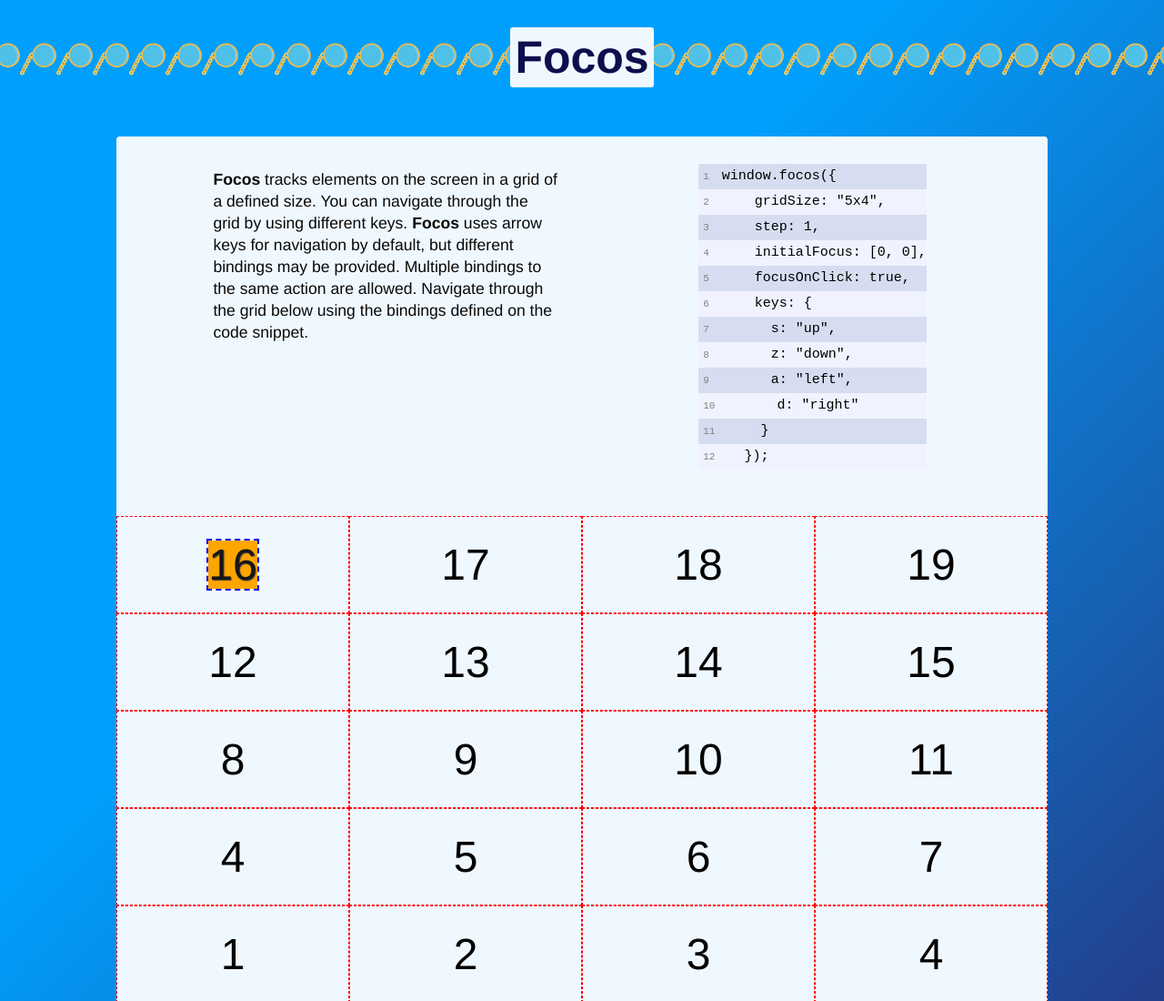
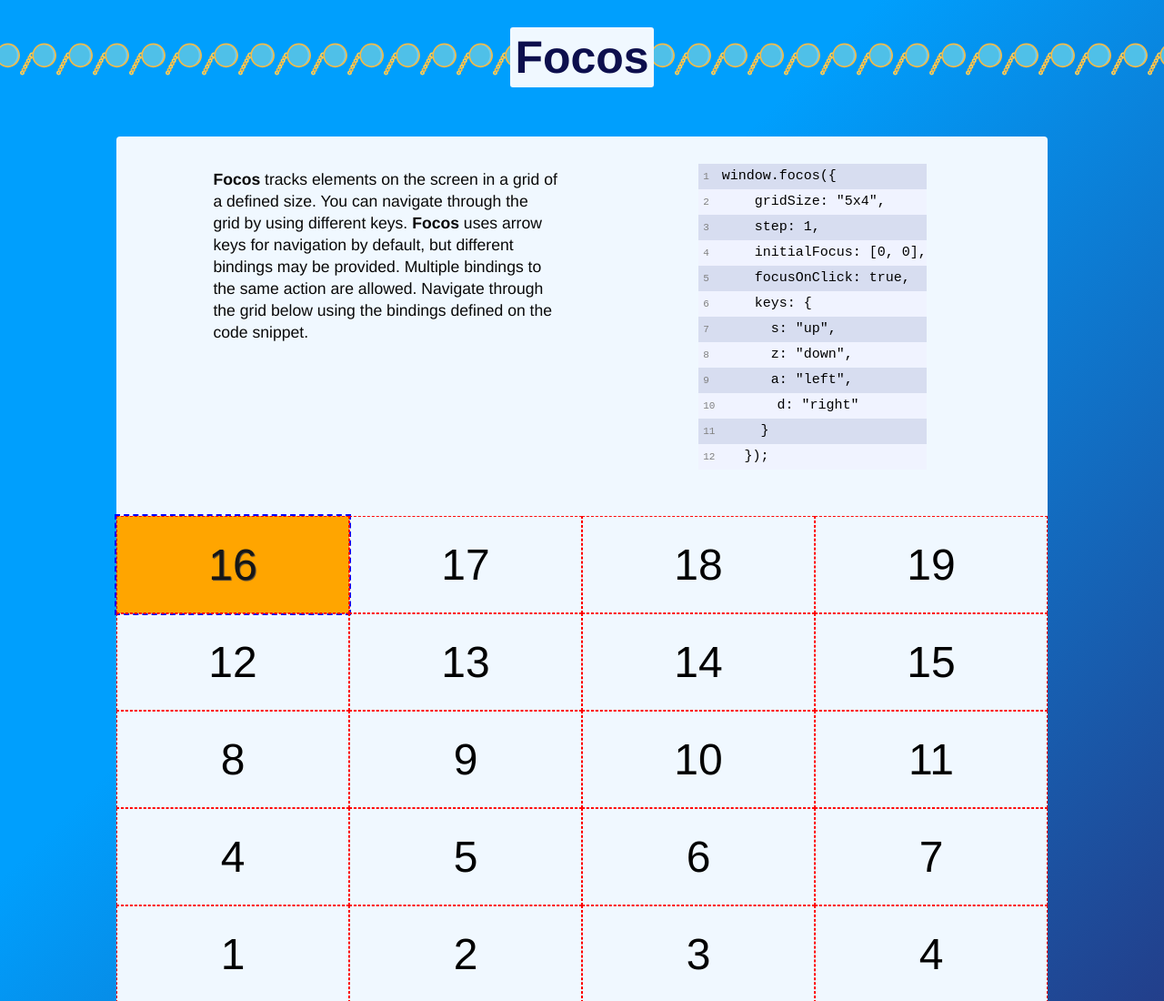
Before and after one commit to akaizn-junior/focos, a website: page demo/index.html in a window 1280 px wide. Shown: the top 1100 px of the page at 91% size. Drawn offline with Linux system fonts and the light colour scheme.

Commit message:
demo edit

```diff
--- a/demo/index.html
+++ b/demo/index.html
@@ -48,9 +48,7 @@
             </pre>
           </div>
           <div id="grid" class="grid">
-            <div data-focos-cell="0,4" data-focos-subject="child-0">
-                <span>16</span>
-            </div>
+            <div data-focos-cell="0,4">16</div>
             <div data-focos-cell="1,4">17</div>
             <div data-focos-cell="2,4">18</div>
             <div data-focos-cell="3,4">19</div>
```
